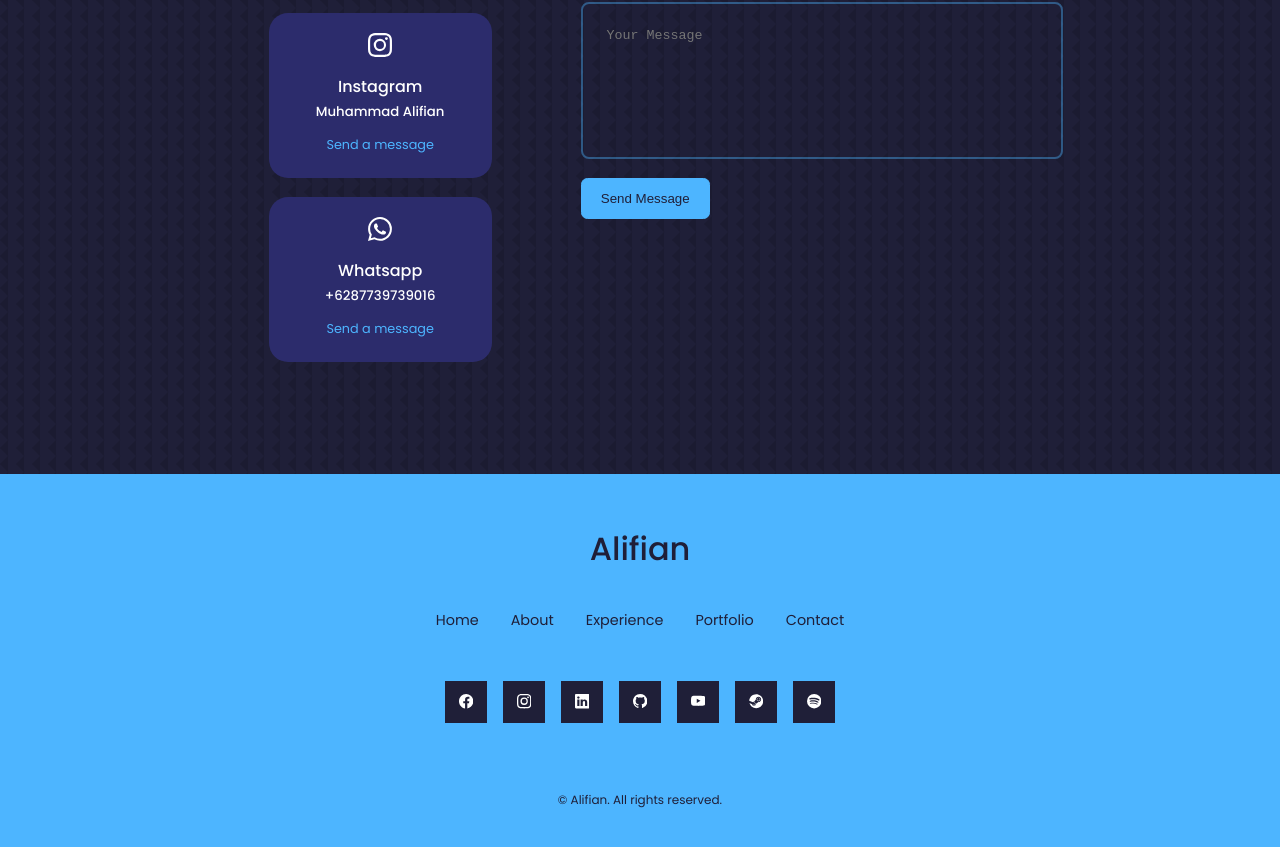
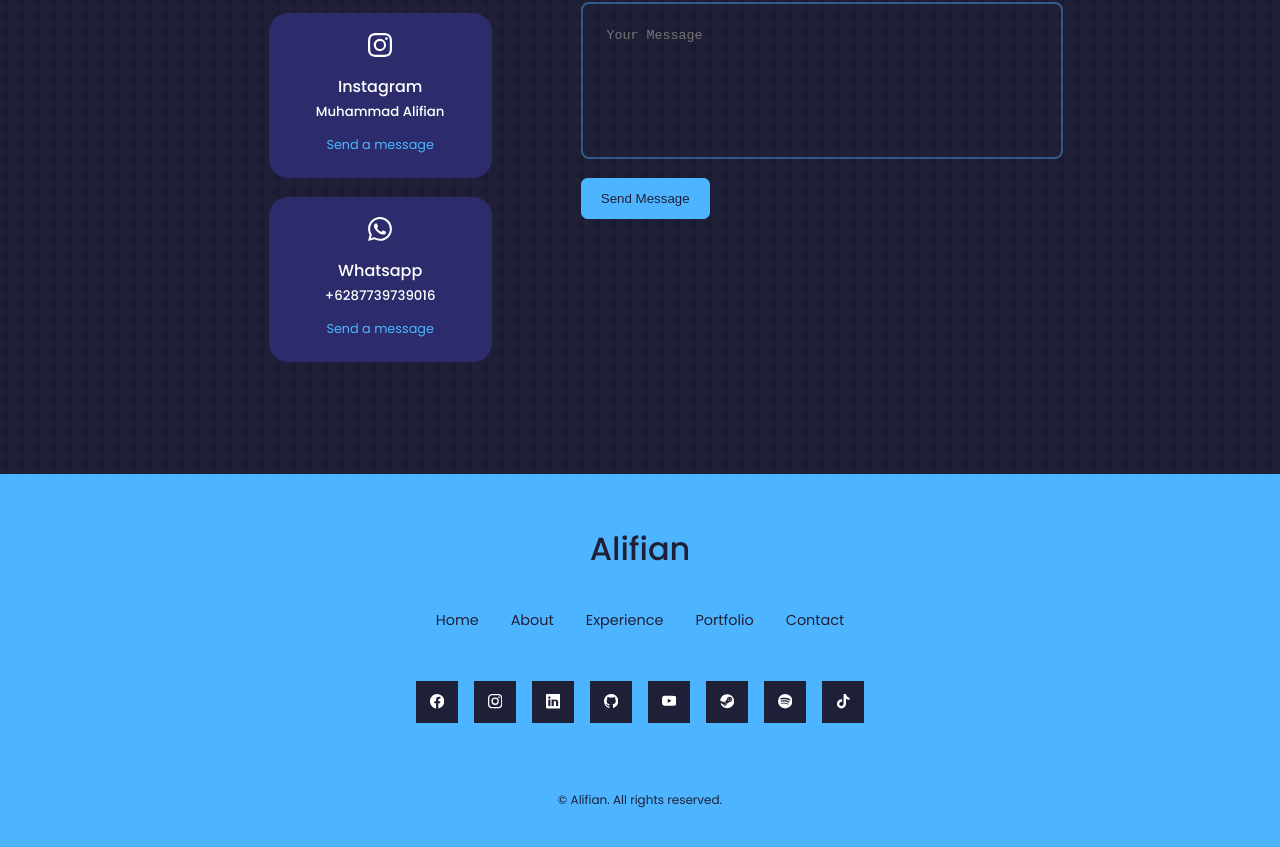
Before and after one commit to Alifian438/React-Portofolio, a React (Create React App) app: page / in a window 1280 px wide. Shown: the part 3960-4807 px from the top of the page. Built offline with nearby package versions, Linux system fonts and the light colour scheme.

Commit message:
update menu tiktok

```diff
--- a/src/components/footer/footer.jsx
+++ b/src/components/footer/footer.jsx
@@ -7,6 +7,7 @@ import {BsGithub} from "react-icons/bs"
 import {BsYoutube} from "react-icons/bs"
 import {FaSteam} from "react-icons/fa"
 import {BsSpotify} from "react-icons/bs"
+import {FaTiktok} from "react-icons/fa"
 
 export const footer = () => {
   return (
@@ -29,6 +30,7 @@ export const footer = () => {
         <a href="https://www.youtube.com/channel/UCtWDNqh3Th4T4Jskto6dlJQ"><BsYoutube/></a>
         <a href="https://steamcommunity.com/id/alifian438/"><FaSteam/></a>
         <a href="https://open.spotify.com/user/lzzd908jhd1gp826hcrngb3va"><BsSpotify/></a>
+        <a href="https://www.tiktok.com/@m.alifian?lang=en"><FaTiktok/></a>
       </div>
 
       <div className="footer__copyright">
```
